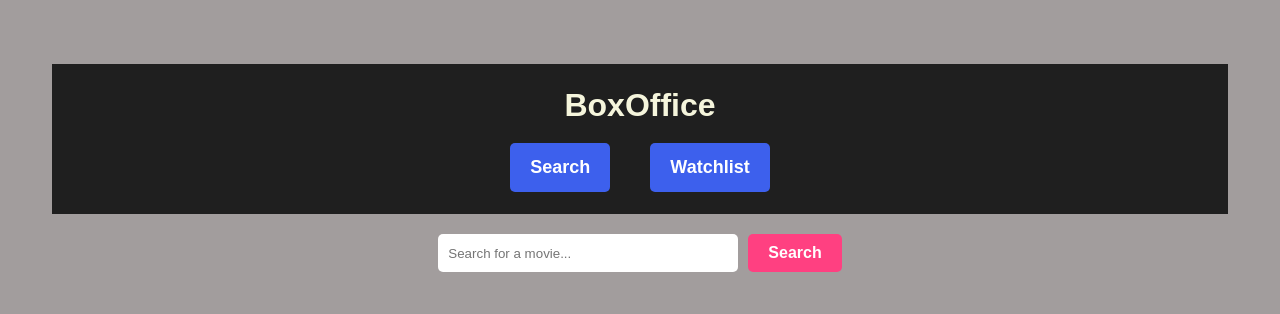
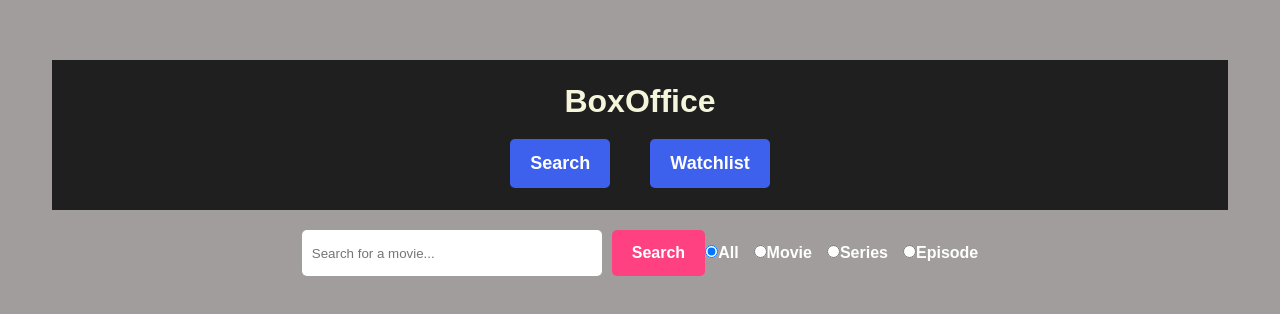
Before and after one commit to AbeysiriLasantha/SBA_320H_ReactWebApp, a React (Vite) app: page / in a window 1280 px wide. Shown: the part 212-526 px from the top of the page. Built offline with nearby package versions, Linux system fonts and the light colour scheme.

Commit message:
Search option improved and styles further improved

```diff
--- a/src/App.css
+++ b/src/App.css
@@ -55,6 +55,10 @@ nav a:hover {
   overflow: hidden;
   text-align: center;
   transition: transform 0.2s ease, box-shadow 0.2s ease;
+  display: flex;
+  flex-direction: column;
+  align-items: center;
+  padding: 10px;
 }
 
 .movie-card:hover {
@@ -76,6 +80,16 @@ nav a:hover {
   color: #b3b3b3;
   font-size: 0.9rem;
 }
+
+.movie-card button {
+  background-color: #007bff;
+  padding: 8px 12px;
+  border-radius: 4px;
+  font-size: 14px;
+  margin-top: 10px;
+  transition: background-color 0.3s ease;
+}
+
 
 button {
   background: #15040bbd;
@@ -165,3 +179,17 @@ form button:hover {
 .searchBtn:hover   {
   background-color: #00BFFF; /* Change color on hover */
 }
+
+.search-options {
+  display: flex;
+  gap: 15px;
+  margin: 10px 0;
+}
+
+.search-options label {
+  font-size: 1rem;
+  color: #ffffff;
+  text-decoration: none;
+  font-weight: bold;
+  transition: color 0.3s ease;
+}
--- a/src/components/SearchBar.jsx
+++ b/src/components/SearchBar.jsx
@@ -1,26 +1,30 @@
+// SearchBar.jsx
 import React, { useState, useEffect } from 'react';
 import axios from 'axios';
+import SearchOption from './SearchOption';
 
 const SearchBar = ({ setMovies }) => {
   const [title, setTitle] = useState('');
-  const [apiKey, setApiKey] = useState("");
+  const [searchType, setSearchType] = useState(''); // Add state for filtering options
+  const [apiKey, setApiKey] = useState('');
 
   // Get the API key from the environment variable when the component mounts
   useEffect(() => {
-    const key = import.meta.env.VITE_API_KEY
-    //console.log("API Key:", key);
+    const key = import.meta.env.VITE_API_KEY;
     setApiKey(key);
-  }, []); // Runs once on mount
+  }, []);
 
   const handleSearch = async (e) => {
     e.preventDefault();
 
     if (title) {
       try {
-        const response = await axios.get(`https://www.omdbapi.com/?s=${title}&apikey=${apiKey}`);
-        setMovies(response.data.Search || []);  // Update the state in Home component
+        const response = await axios.get(
+          `https://www.omdbapi.com/?s=${title}&type=${searchType}&apikey=${apiKey}`
+        );
+        setMovies(response.data.Search || []);
       } catch (error) {
-        console.error("Error fetching movies:", error);
+        console.error('Error fetching movies:', error);
       }
       setTitle('');
     }
@@ -28,6 +32,7 @@ const SearchBar = ({ setMovies }) => {
 
   return (
     <form onSubmit={handleSearch}>
+
       <input
         type="text"
         value={title}
@@ -35,6 +40,10 @@ const SearchBar = ({ setMovies }) => {
         placeholder="Search for a movie..."
       />
       <button type="submit">Search</button>
+      <div>
+      <SearchOption searchType={searchType} setSearchType={setSearchType} />
+      </div>
+
     </form>
   );
 };
--- /dev/null
+++ b/src/components/SearchOption.jsx
@@ -0,0 +1,46 @@
+import React from 'react';
+
+const SearchOption = ({ searchType, setSearchType }) => {
+  return (
+    <div className="search-options">
+      <label>
+        <input
+          type="radio"
+          value=""
+          checked={searchType === ""}
+          onChange={() => setSearchType("")}
+        />
+        All
+      </label>
+      <label>
+        <input
+          type="radio"
+          value="movie"
+          checked={searchType === "movie"}
+          onChange={() => setSearchType("movie")}
+        />
+        Movie
+      </label>
+      <label>
+        <input
+          type="radio"
+          value="series"
+          checked={searchType === "series"}
+          onChange={() => setSearchType("series")}
+        />
+        Series
+      </label>
+      <label>
+        <input
+          type="radio"
+          value="episode"
+          checked={searchType === "episode"}
+          onChange={() => setSearchType("episode")}
+        />
+        Episode
+      </label>
+    </div>
+  );
+};
+
+export default SearchOption;
```
